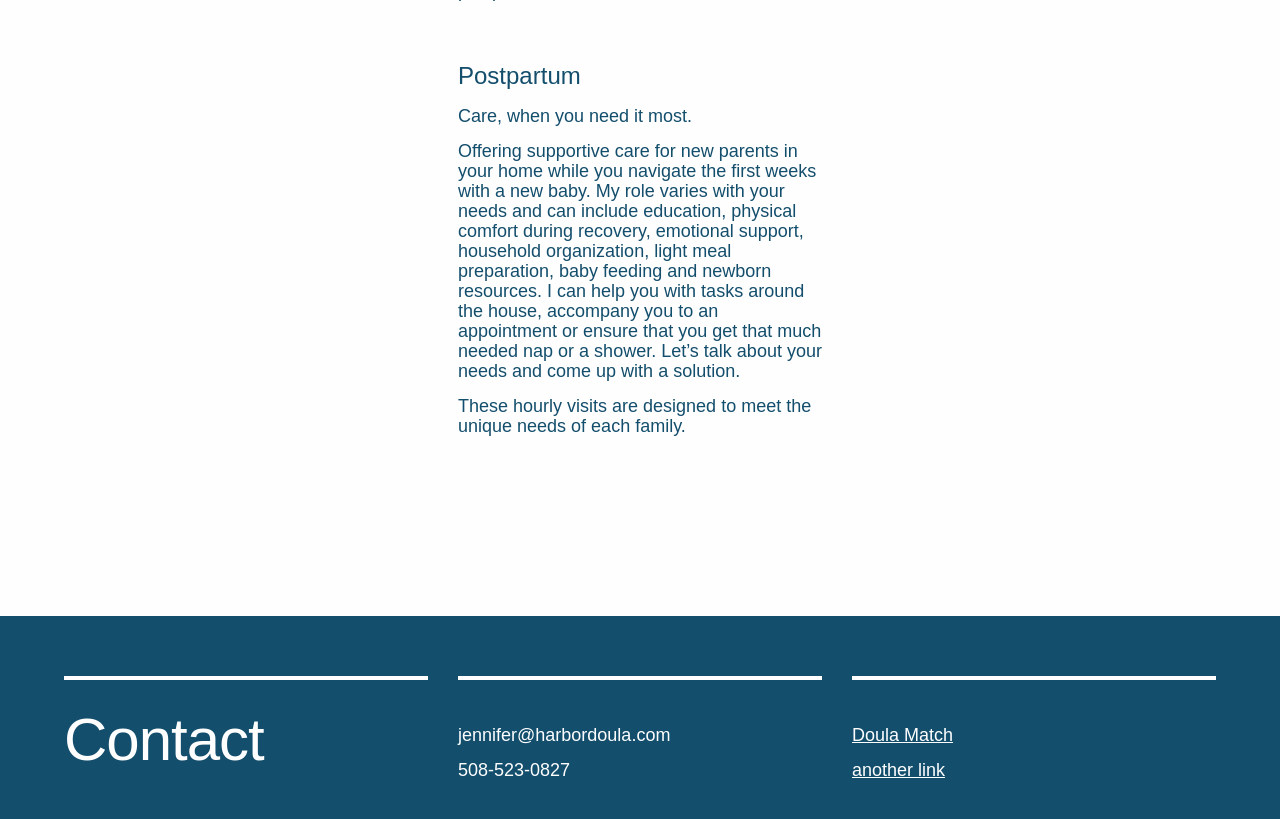
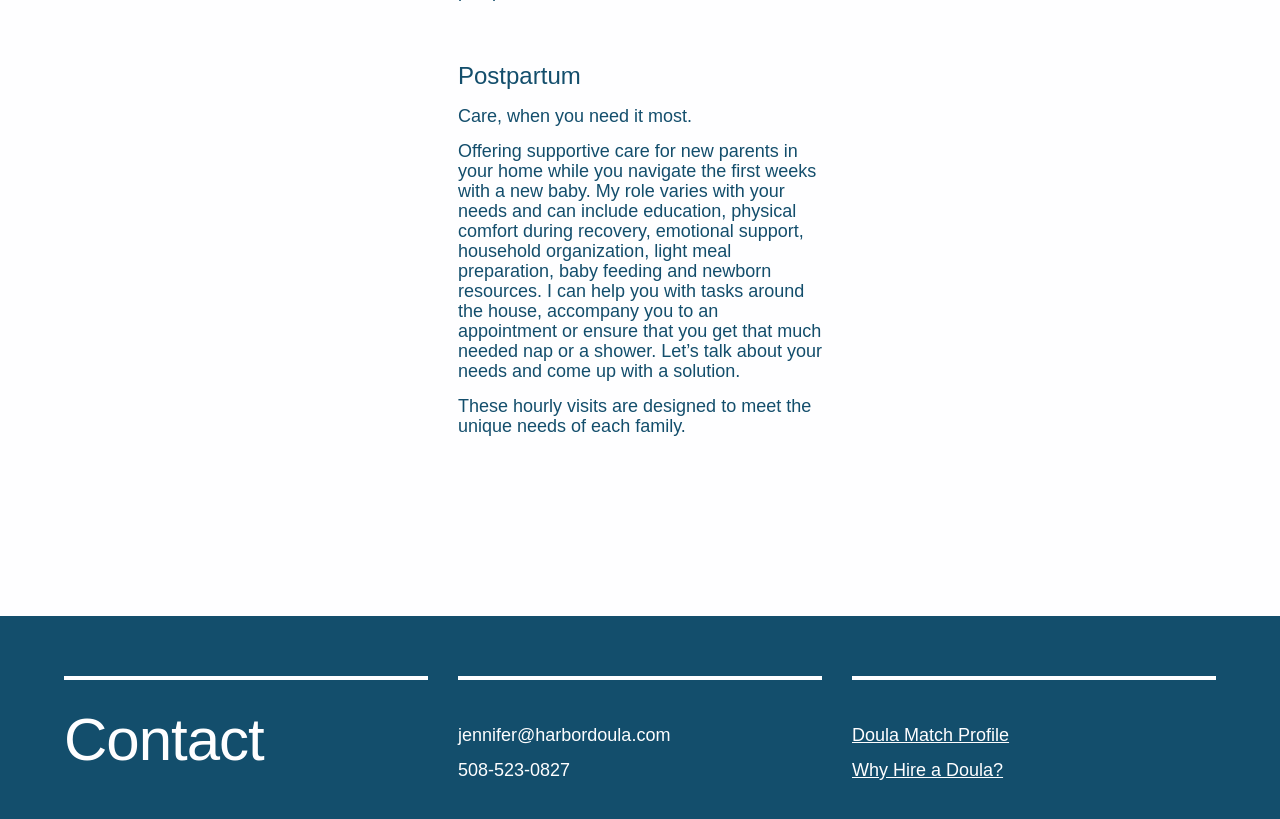
Before and after one commit to aidensymes/harbordoula.com, a Jekyll site: the page built from home.markdown, in a window 1280 px wide and 900 px high, scrolled down 3853 px. Shown: the top 819 px of the window. Built offline with Jekyll 4.4.1, drawn with Linux system fonts in a browser that asks for light colours; nearby versions of some CDN libraries; some web fonts are replaced.

Commit message:
Updated Home

```diff
--- a/home.markdown
+++ b/home.markdown
@@ -102,9 +102,9 @@ services-image: "/uploads/willamina.jen.jpg"
 email: jennifer@harbordoula.com
 phone: 508-523-0827
 links:
-- name: Doula Match
-  url: example.com
-- name: another link
-  url: example.com
+- name: Doula Match Profile
+  url: https://doulamatch.net/profile/22427/jennifer-symes
+- name: Why Hire a Doula?
+  url: https://www.dona.org/what-is-a-doula/benefits-of-a-doula/
 layout: home
 ---
```
